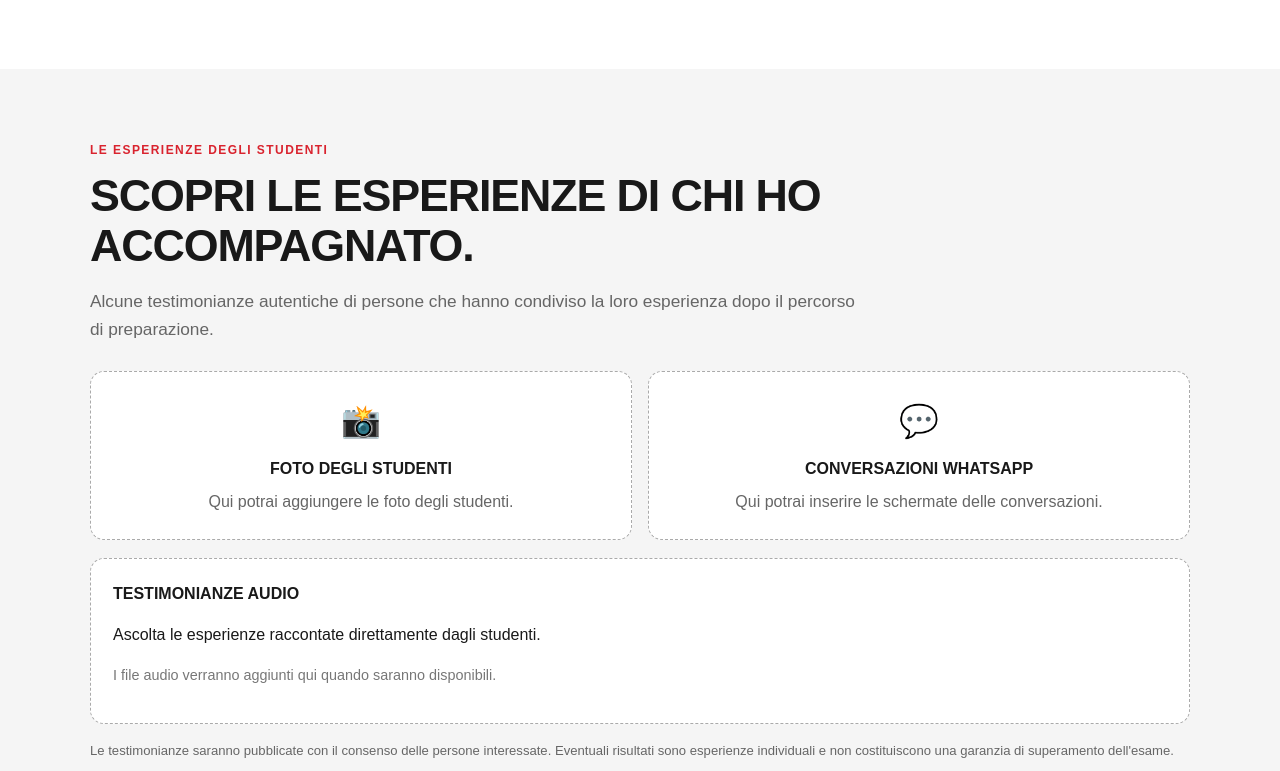
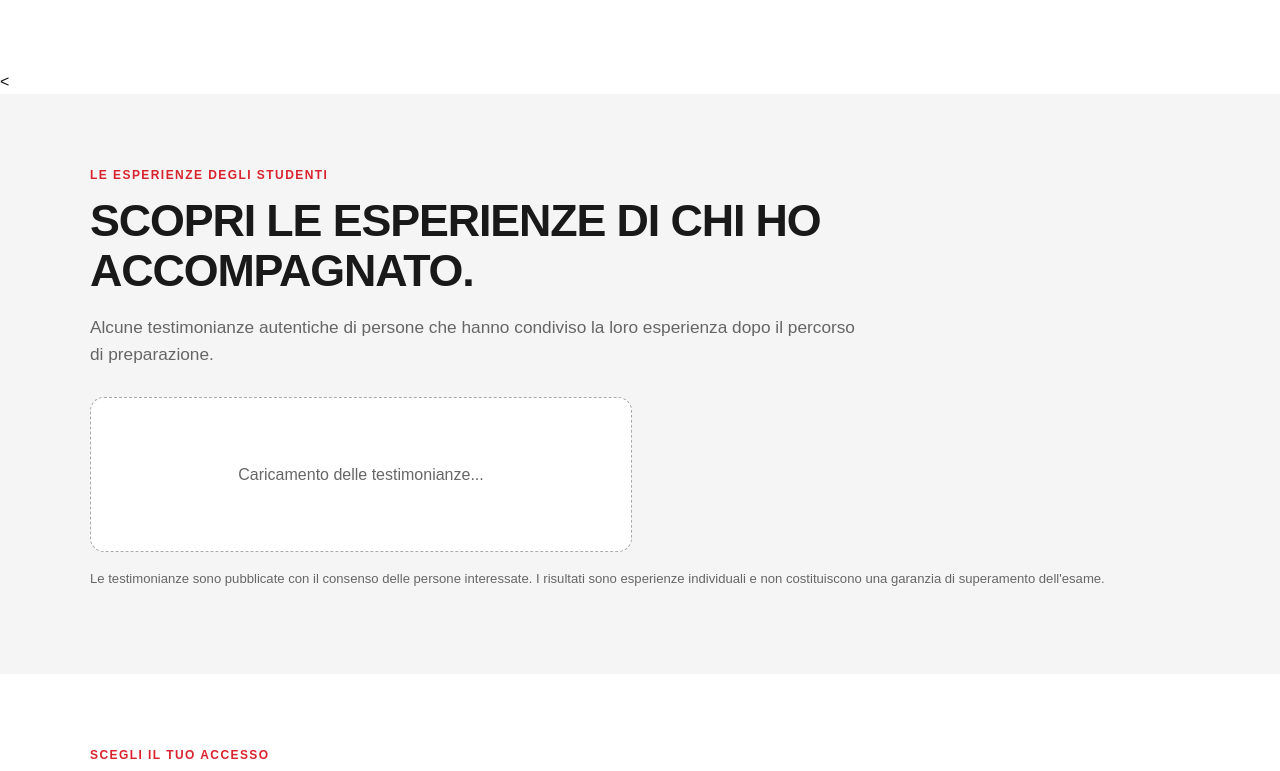
Before and after one commit to andreagherardi345-create/federico-testa-landing, a plain HTML site: page index.html in a window 1280 px wide. Shown: the part 2449-3220 px from the top of the page. Drawn offline with Linux system fonts and the light colour scheme.

Commit message:
Update index.html

```diff
--- a/index.html
+++ b/index.html
@@ -99,18 +99,25 @@
     </div>
   </section>
 
-  <section id="testimonianze" class="section-soft">
-    <div class="wrap">
-      <div class="kicker">Le esperienze degli studenti</div><h2>SCOPRI LE ESPERIENZE DI CHI HO ACCOMPAGNATO.</h2>
-      <p class="intro">Alcune testimonianze autentiche di persone che hanno condiviso la loro esperienza dopo il percorso di preparazione.</p>
-      <div class="proof-grid">
-        <div class="proof"><div class="symbol">📸</div><strong>FOTO DEGLI STUDENTI</strong><p>Qui potrai aggiungere le foto degli studenti.</p></div>
-        <div class="proof"><div class="symbol">💬</div><strong>CONVERSAZIONI WHATSAPP</strong><p>Qui potrai inserire le schermate delle conversazioni.</p></div>
+  <
+<section id="testimonianze" class="section-soft">
+  <div class="wrap">
+    <div class="kicker">Le esperienze degli studenti</div>
+    <h2>SCOPRI LE ESPERIENZE DI CHI HO ACCOMPAGNATO.</h2>
+    <p class="intro">Alcune testimonianze autentiche di persone che hanno condiviso la loro esperienza dopo il percorso di preparazione.</p>
+
+    <div id="testimonials-list" class="proof-grid" aria-live="polite">
+      <div class="proof">
+        <p>Caricamento delle testimonianze...</p>
       </div>
-      <div class="audio-slot"><strong>TESTIMONIANZE AUDIO</strong><p>Ascolta le esperienze raccontate direttamente dagli studenti.</p><p style="color:#777;font-size:.9rem">I file audio verranno aggiunti qui quando saranno disponibili.</p></div>
-      <p style="font-size:.82rem;color:#666;margin-top:16px">Le testimonianze saranno pubblicate con il consenso delle persone interessate. Eventuali risultati sono esperienze individuali e non costituiscono una garanzia di superamento dell'esame.</p>
     </div>
-  </section>
+
+    <p style="font-size:.82rem;color:#666;margin-top:16px">
+      Le testimonianze sono pubblicate con il consenso delle persone interessate. I risultati sono esperienze individuali e non costituiscono una garanzia di superamento dell'esame.
+    </p>
+  </div>
+</section>
+
 
   <section id="offerte">
     <div class="wrap">
```
